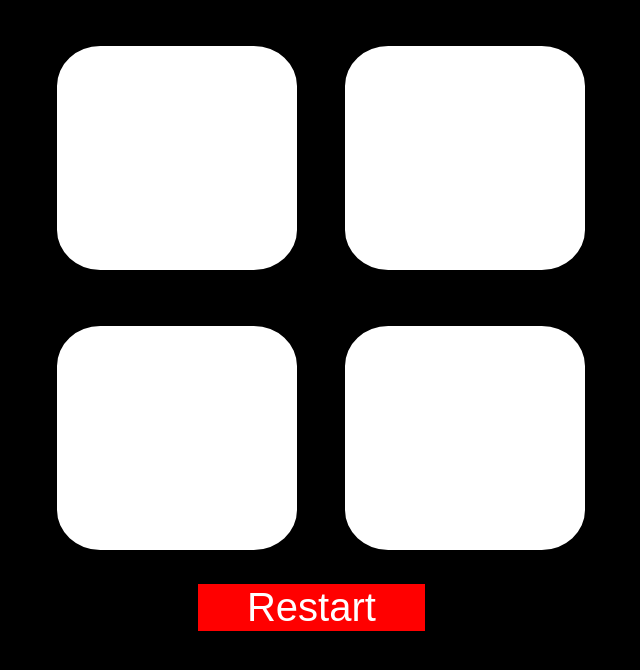
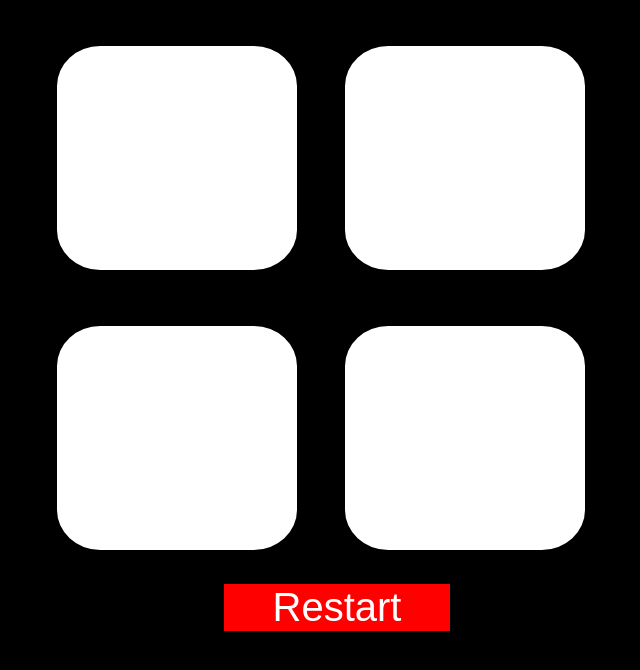
Before and after one commit to Bhavyansh-1/PRAC, a plain HTML site: page index.html in a window 1280 px wide. Both pictures are taken after a click on the button 480 px from the left and 280 px from the top of the page. Shown: the part 122-792 px from the top of the page, without its empty margins (303-943 px from the left). Drawn offline with Linux system fonts and the light colour scheme.

Commit message:
Update style.css

```diff
--- a/style.css
+++ b/style.css
@@ -152,7 +152,7 @@
 }
 
 #btn{
-  right: 43%;
+  right: 41%;
   position: absolute;
   top:88%;
   min-height:5vh;
@@ -163,7 +163,7 @@
   border: 2px solid black;
 }
 #btn1{
-  right: 43%;
+  right: 41%;
   display: none;
   position: absolute;
   top:88%;
```
